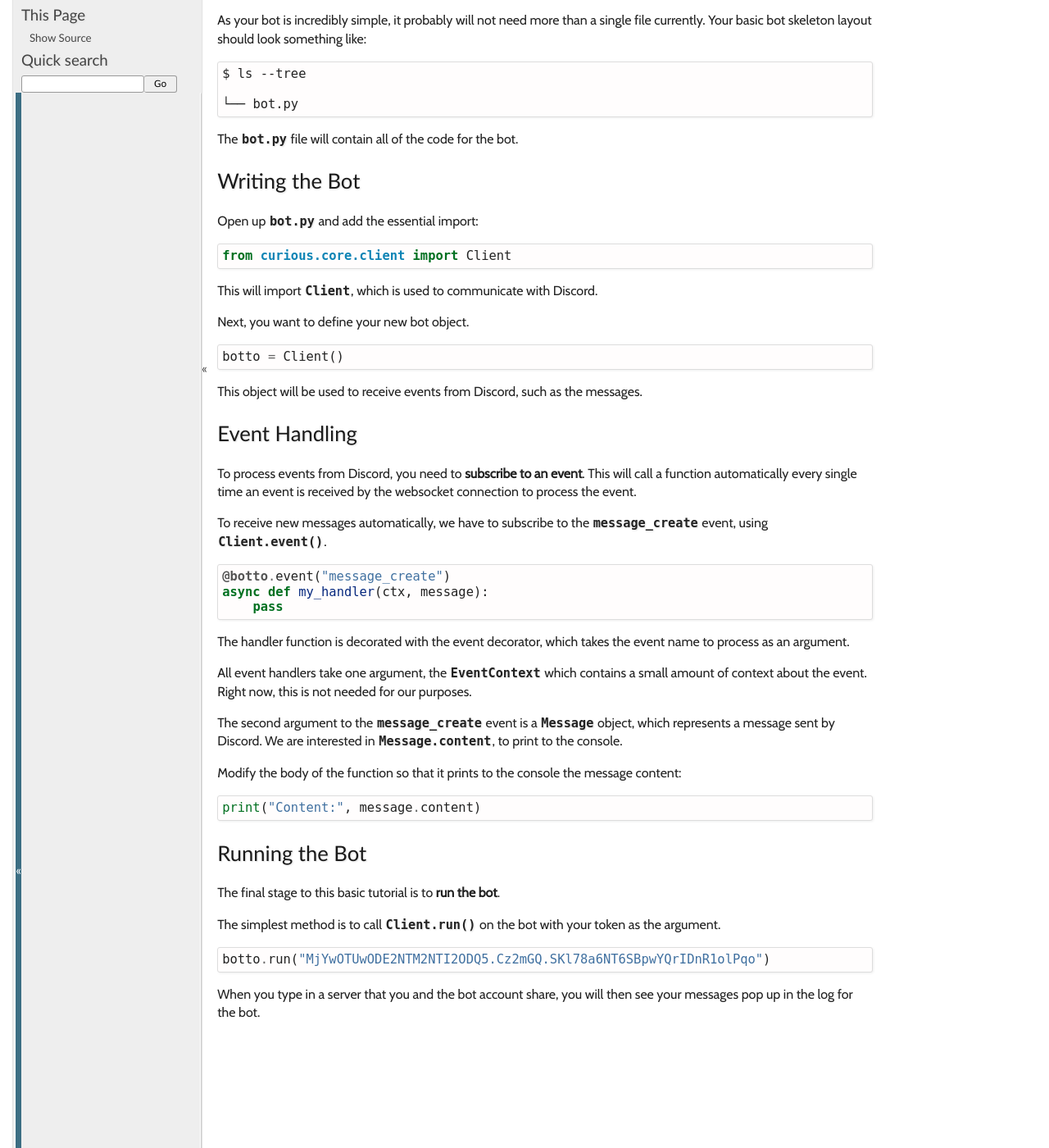
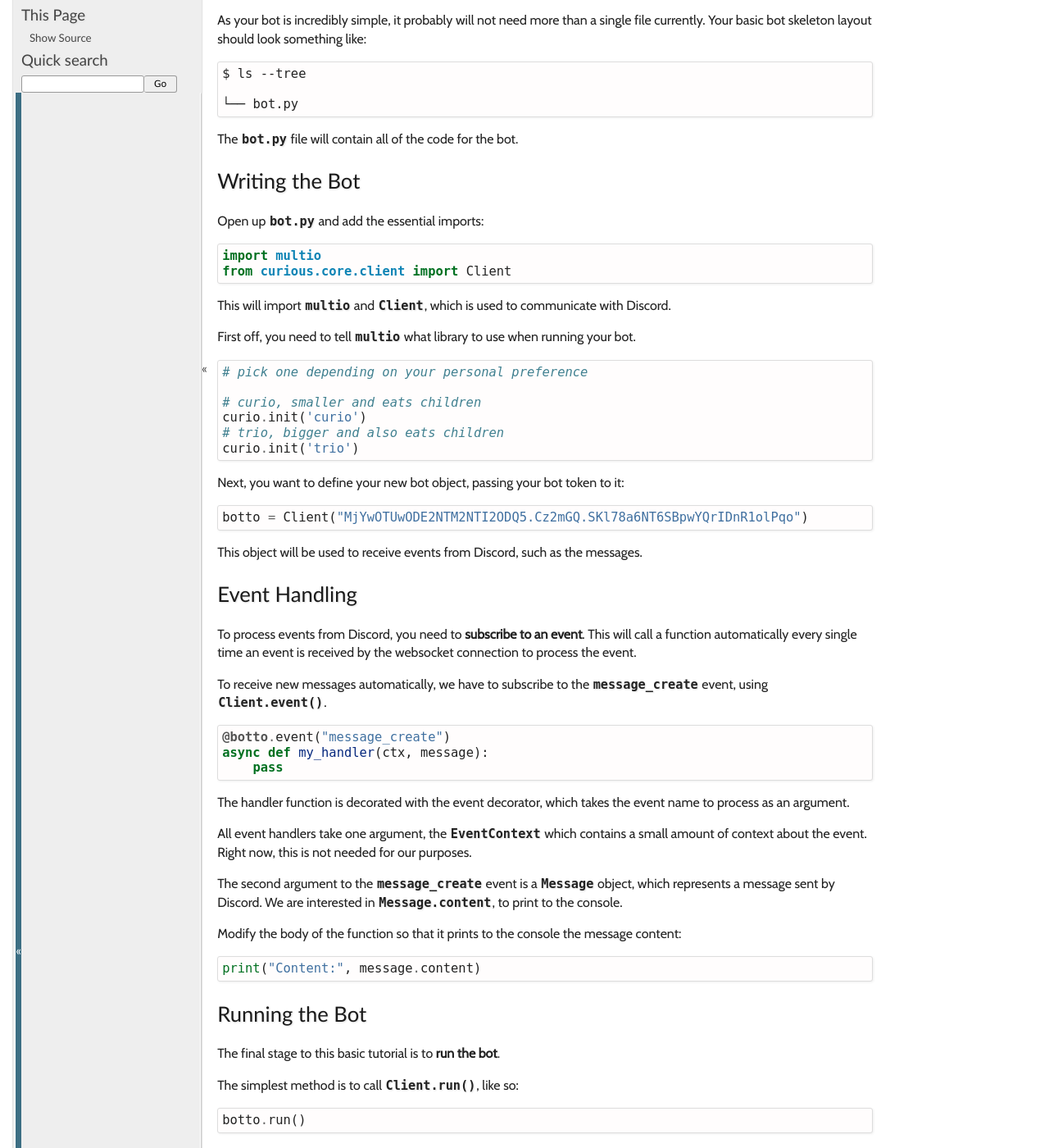
Before and after one commit to Fuyukai/curious, a Sphinx documentation site: the page built from docs/source/tutorial/firstbot.rst, in a window 1280 px wide and 1400 px high, scrolled down 317 px. Shown: the whole window at 82% size. Built offline with Sphinx 7.4.7, drawn with Linux system fonts in a browser that asks for light colours; the version number could not be read and is left out; some of the changed text lies outside the part shown.

```diff
--- a/README.rst
+++ b/README.rst
@@ -1,8 +1,8 @@
 Curious
 =======
 
-Curious is a Python 3.6+ wrapper for the Discord API, using
-`curio <https://github.com/dabeaz/curio>`__.
+``curious`` is a Python 3.6+ library to interact with the
+`Discord <https://discordapp.com>`_ API.
 
 Installation
 ------------
--- a/docs/source/conf.py
+++ b/docs/source/conf.py
@@ -20,6 +20,10 @@
 #  import sphinx_bootstrap_theme
 import os
 import sys
+
+import multio
+
+multio.init('curio')
 
 import sphinx_py3doc_enhanced_theme
 from pkg_resources import DistributionNotFound, get_distribution
@@ -52,7 +56,7 @@ extensions = ['sphinx.ext.autodoc',
               'sphinx.ext.viewcode',
               'sphinx.ext.autosummary',
               'sphinx_autodoc_typehints',
-              'sphinxcontrib.asyncio']
+              'sphinxcontrib_trio']
 
 # Add any paths that contain templates here, relative to this directory.
 templates_path = ['_templates']
@@ -68,8 +72,8 @@ master_doc = 'index'
 
 # General information about the project.
 project = 'curious'
-copyright = '2017, Laura Dickinson'
-author = 'Laura Dickinson'
+copyright = '2017-2018, Laura F. Dickinson'
+author = 'Laura F. Dickinson'
 
 # The version info for the project you're documenting, acts as replacement for
 # |version| and |release|, also used in various other places throughout the
--- a/docs/source/index.rst
+++ b/docs/source/index.rst
@@ -7,8 +7,7 @@ Welcome to curious's documentation!
 ===================================
 
 ``curious`` is a Python 3.6+ library to interact with the
-`Discord <https://discordapp.com>`_ API. It is based on top of `curio
-<https://github.com/dabeaz/curio>`_.
+`Discord <https://discordapp.com>`_ API. It is designed to work with either curio_ or trio_.
 
 Installation
 ------------
@@ -65,3 +64,6 @@ Indices and tables
 
 * :ref:`genindex`
 * :ref:`search`
+
+.. _curio: https://curio.readthedocs.io/
+.. _trio: https://trio.readthedocs.io/
--- a/docs/source/tutorial/firstbot.rst
+++ b/docs/source/tutorial/firstbot.rst
@@ -30,20 +30,32 @@ The ``bot.py`` file will contain all of the code for the bot.
 Writing the Bot
 ---------------
 
-Open up ``bot.py`` and add the essential import:
+Open up ``bot.py`` and add the essential imports:
 
 .. code-block:: python3
 
+    import multio
     from curious.core.client import Client
 
-This will import :class:`~.Client`, which is used to communicate with
+This will import :mod:`multio` and :class:`~.Client`, which is used to communicate with
 Discord.
 
-Next, you want to define your new bot object.
+First off, you need to tell :mod:`multio` what library to use when running your bot.
 
 .. code-block:: python3
 
-    botto = Client()
+    # pick one depending on your personal preference
+
+    # curio, smaller and eats children
+    curio.init('curio')
+    # trio, bigger and also eats children
+    curio.init('trio')
+
+Next, you want to define your new bot object, passing your bot token to it:
+
+.. code-block:: python3
+
+    botto = Client("MjYwOTUwODE2NTM2NTI2ODQ5.Cz2mGQ.SKl78a6NT6SBpwYQrIDnR1olPqo")
 
 
 This object will be used to receive events from Discord, such as the messages.
@@ -88,12 +100,11 @@ Running the Bot
 
 The final stage to this basic tutorial is to **run the bot**.
 
-The simplest method is to call :meth:`.Client.run` on the bot with your
-token as the argument.
+The simplest method is to call :meth:`.Client.run`, like so:
 
 .. code-block:: python3
 
-    botto.run("MjYwOTUwODE2NTM2NTI2ODQ5.Cz2mGQ.SKl78a6NT6SBpwYQrIDnR1olPqo")
+    botto.run()
 
 When you type in a server that you and the bot account share, you will then
 see your messages pop up in the log for the bot.
--- a/setup.py
+++ b/setup.py
@@ -5,7 +5,6 @@ from setuptools import setup
 
 install_requires = [
         "asyncwebsockets>=0.2.0,<0.3.0",
-        "curio>=0.9.0,<0.10.0",
         "pylru==1.0.9",
         "oauthlib>=2.0.2,<2.1.0",
         "pytz>=2017.3",
```
Also changed, not shown: docs/rtd-requirements.txt (added, +15 -0 lines), docs/source/changelog.rst (+15 -6 lines), docs/source/events.rst (+109 -56 lines), .readthedocs.yml, 4 other files.
